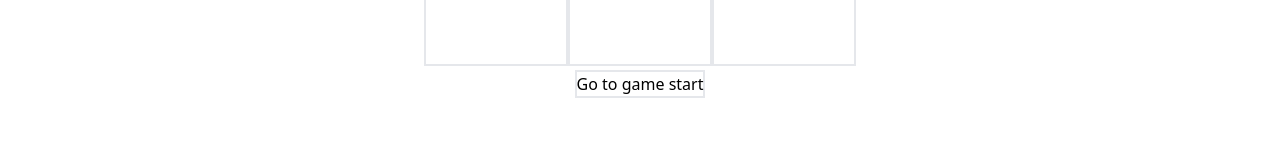
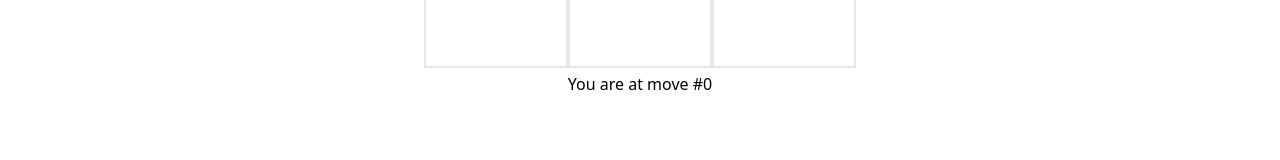
Before and after one commit to adiguno/node_app, a Next.js app in the folder with-tailwindcss-app/: page / in a window 1280 px wide. Shown: the part 502-662 px from the top of the page. Built offline with nearby package versions, Linux system fonts and the light colour scheme.

Commit message:
For the current move only, show “You are at move #…” instead of a button

```diff
--- a/with-tailwindcss-app/pages/index.tsx
+++ b/with-tailwindcss-app/pages/index.tsx
@@ -36,7 +36,7 @@ export function Board(props: { xIsNext: boolean; squares: string[]; onPlay: Func
   }
 
   const winner = calculateWinner(props.squares);
-  console.log("feels like this is run every state change");
+  // console.log("feels like this is run every state change");
   let status;
   if (winner) {
     status = "Winner: " + winner;
@@ -84,8 +84,9 @@ export function Game() {
     setCurrentMove(nextMove);
   }
 
-  const moves = history.map((_, move) => {
+  const moves = history.map((i, move) => {
     let description;
+    let isCurrentMove = move === currentMove;
     if (move > 0) {
       description = "Go to move #" + move;
     } else {
@@ -93,9 +94,13 @@ export function Game() {
     }
     return (
       <li key={move}>
-        <button className="border-2" onClick={() => jumpTo(move)}>
-          {description}
-        </button>
+        {isCurrentMove ? (
+          <p>You are at move #{move}</p>
+        ) : (
+          <button className="border-2" onClick={() => jumpTo(move)}>
+            {description}
+          </button>
+        )}
       </li>
     );
   });
```
